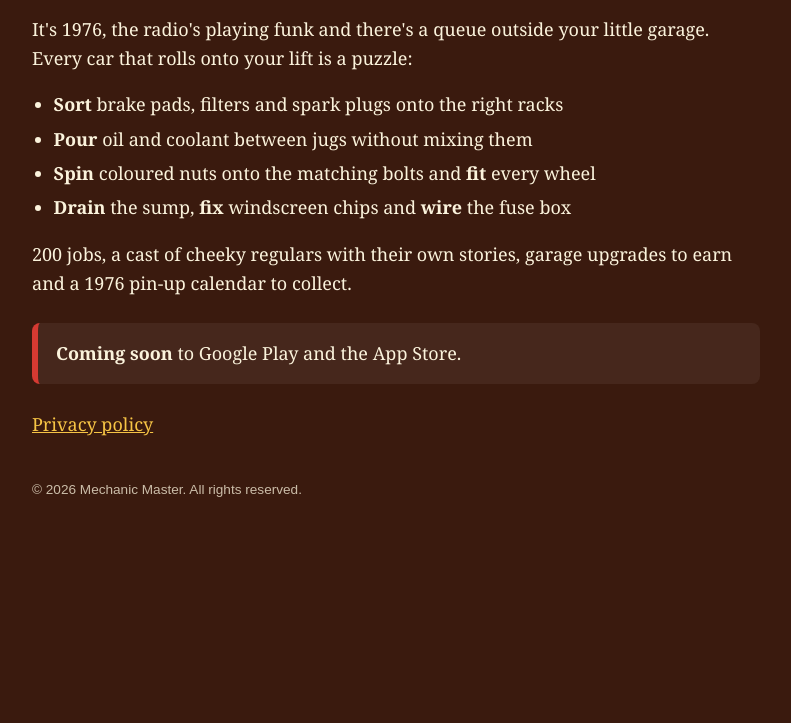
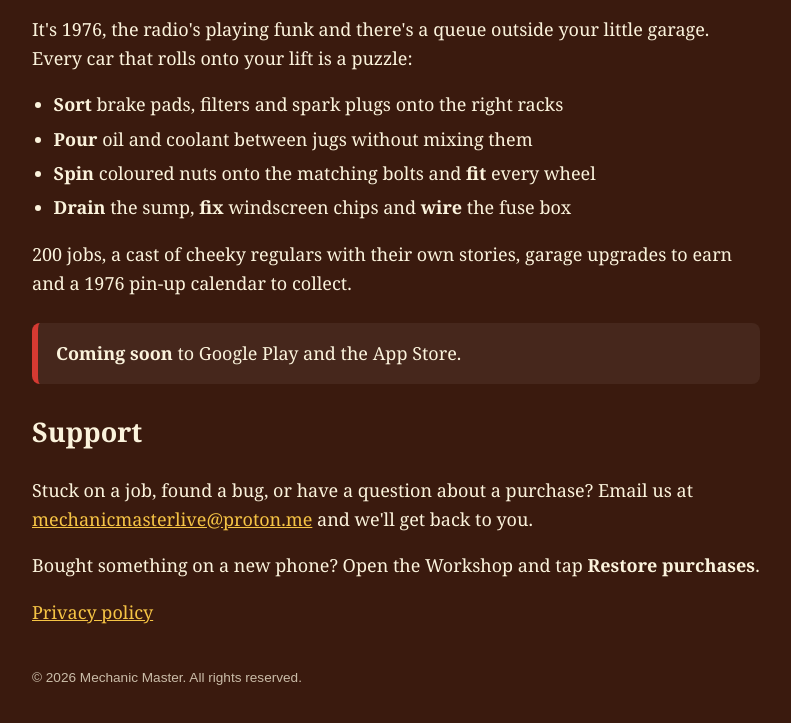
Before and after one commit to Carlax-ss/Carlax-ss.github.io, a plain HTML site: page index.html in a window 1280 px wide. Shown: the part 507-1230 px from the top of the page, without its empty margins (244-1035 px from the left). Before the commit the page ends 1056 px from the top, so only its background shows below. Drawn offline with Linux system fonts and the light colour scheme.

Commit message:
Add support contact: mechanicmasterlive@proton.me
Co-Authored-By: Claude Opus 5.5 <noreply@anthropic.com>

```diff
--- a/index.html
+++ b/index.html
@@ -35,6 +35,9 @@
   </ul>
   <p>200 jobs, a cast of cheeky regulars with their own stories, garage upgrades to earn and a 1976 pin-up calendar to collect.</p>
   <div class="stores"><strong>Coming soon</strong> to Google Play and the App Store.</div>
+  <h2 id="support">Support</h2>
+  <p>Stuck on a job, found a bug, or have a question about a purchase? Email us at <a href="mailto:mechanicmasterlive@proton.me">mechanicmasterlive@proton.me</a> and we'll get back to you.</p>
+  <p>Bought something on a new phone? Open the Workshop and tap <strong>Restore purchases</strong>.</p>
   <p><a href="privacy.html">Privacy policy</a></p>
   <footer>&copy; 2026 Mechanic Master. All rights reserved.</footer>
 </main>
```
Also changed, not shown: privacy.html (+1 -1 lines).
